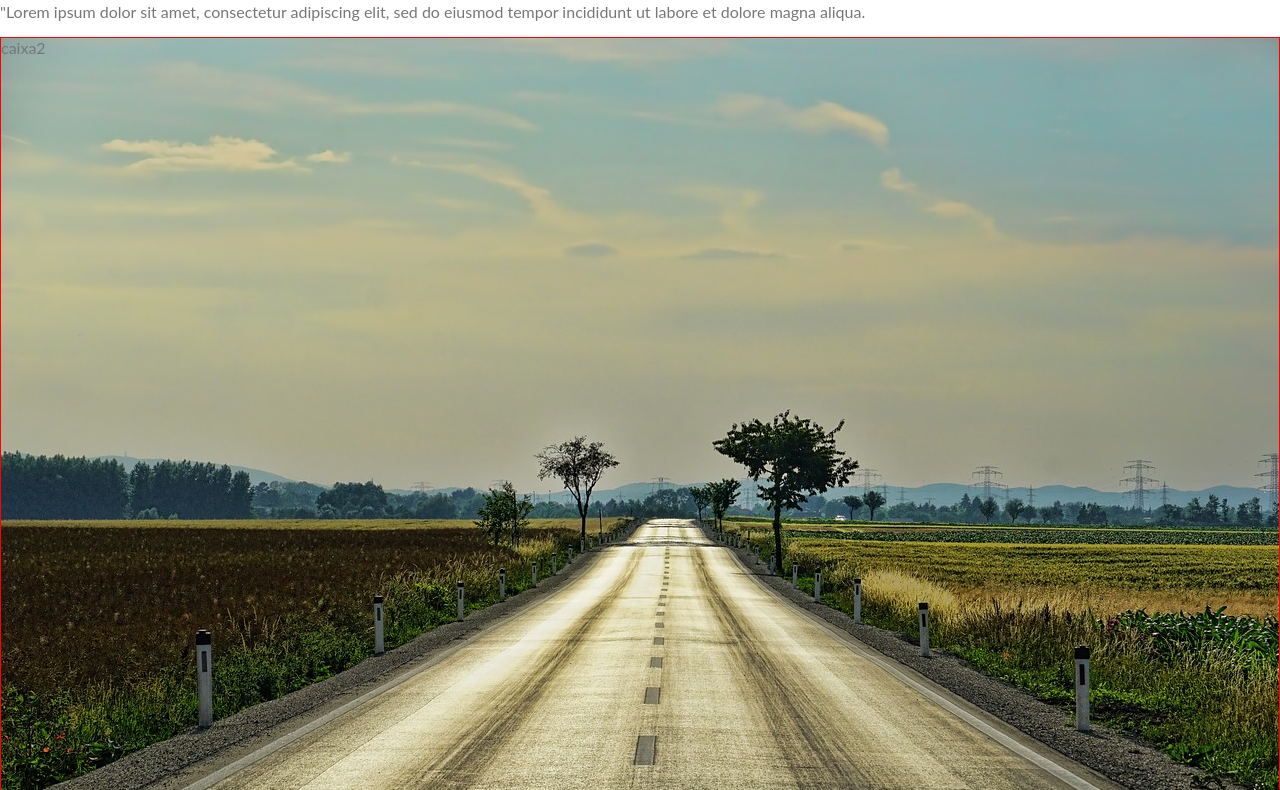
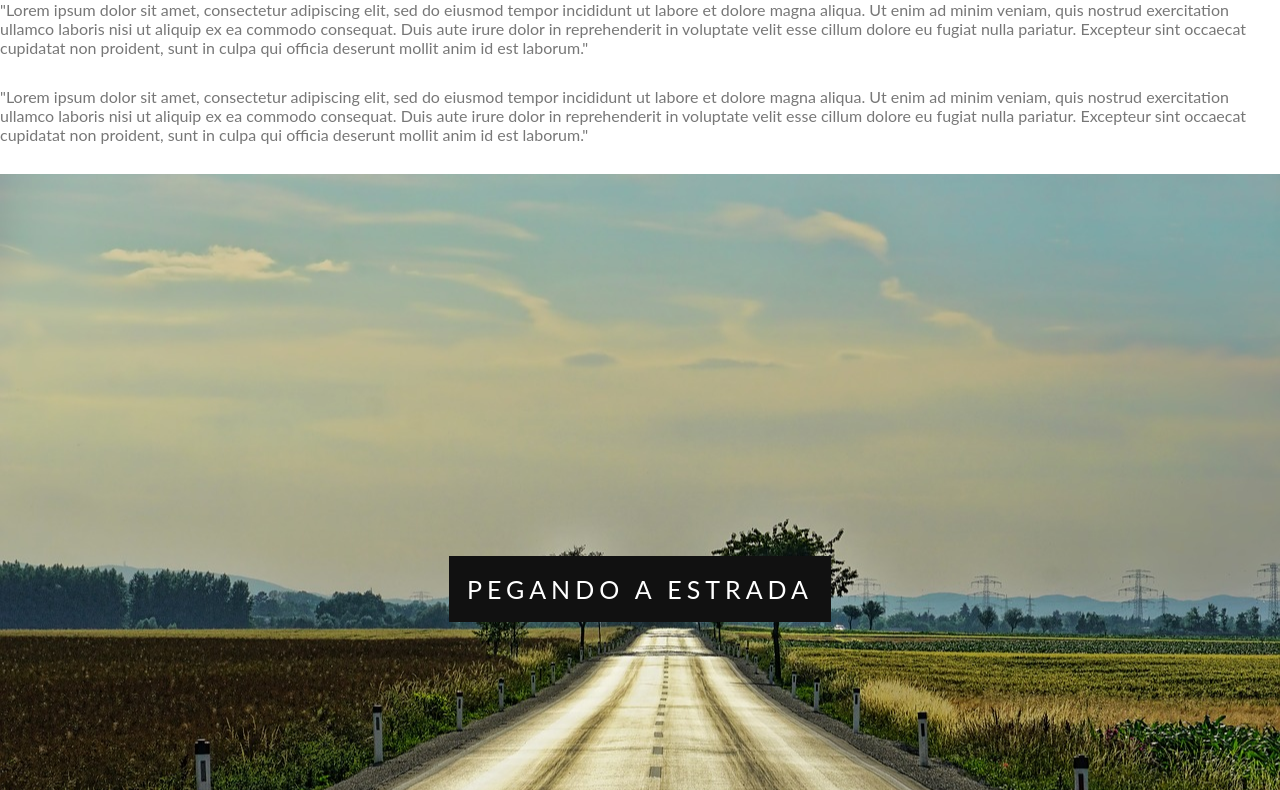
Before and after one commit to ShrrgnienT-T/PARALAX, a plain HTML site: page INDEX.HTML in a window 1280 px wide. Shown: the part 859-1649 px from the top of the page. Drawn offline with Linux system fonts and the light colour scheme.

Commit message:
paralax final

```diff
--- a/INDEX.HTML
+++ b/INDEX.HTML
@@ -25,9 +25,14 @@
         text-align: center;
     }
     /* EFEITO PARALAX */
-     .caixa1, .caixa2{
-        border: 1px solid red;
+     .caixa1, .caixa2, .caixa3, .caixa4{
+        position: relative;
         height: 100%;
+        background-repeat: no-repeat;
+        background-size: cover;
+        background-position: center;
+        background-attachment: fixed;
+
      }
      .caixa1{
         background-image: url(imagens/imagem1.jpg);
@@ -36,20 +41,73 @@
      .caixa2{
         background-image: url(imagens/imagem2.jpg);
      }
+     .caixa3{
+        background-image: url(imagens/imagem3.jpg);
+     }
+     .caixa4{
+        background-image: url(imagens/imagem4.jpg);
+     }
 
+  p{
+    margin-bottom: 30px;
+  }
+    .conteudo-titulo{
+        position: absolute;
+        left: 0%;
+        top: 50%;
+        width: 100%;
+        text-align: center;
+    }
+    .conteudo-titulo span.titulo{
+        color: #fff;
+        background-color: #111;
+        padding: 18px;
+        font-size: 25px;
+        letter-spacing: 5px;
+
+    }
 </style>
 <body>
     <div class="caixa1">
-        caixa1
+        <div class="conteudo-titulo">
+           <span class="titulo">PASSEIO DE BALÕES </span>
+        </div>
     </div>
     <div >
         <h3>Parallax</h3>
-        <p> "Lorem ipsum dolor sit amet, consectetur adipiscing elit, sed do eiusmod tempor incididunt ut labore et dolore magna aliqua.
+        <p> "Lorem ipsum dolor sit amet, consectetur adipiscing elit, sed do eiusmod tempor incididunt ut labore et dolore magna aliqua. Ut enim ad minim veniam, quis nostrud exercitation ullamco laboris nisi ut aliquip ex ea commodo consequat. Duis aute irure dolor in reprehenderit in voluptate velit esse cillum dolore eu fugiat nulla pariatur. Excepteur sint occaecat cupidatat non proident, sunt in culpa qui officia deserunt mollit anim id est laborum."</p>
+        <p> "Lorem ipsum dolor sit amet, consectetur adipiscing elit, sed do eiusmod tempor incididunt ut labore et dolore magna aliqua. Ut enim ad minim veniam, quis nostrud exercitation ullamco laboris nisi ut aliquip ex ea commodo consequat. Duis aute irure dolor in reprehenderit in voluptate velit esse cillum dolore eu fugiat nulla pariatur. Excepteur sint occaecat cupidatat non proident, sunt in culpa qui officia deserunt mollit anim id est laborum."</p>
 
         </div>
 
     <div class="caixa2">
-       caixa2
+        <div class="conteudo-titulo">
+            <span class="titulo">PEGANDO A ESTRADA </span>
+         </div>
+    </div>
+    <div >
+        <h3>Parallax</h3>
+        <p> "Lorem ipsum dolor sit amet, consectetur adipiscing elit, sed do eiusmod tempor incididunt ut labore et dolore magna aliqua. Ut enim ad minim veniam, quis nostrud exercitation ullamco laboris nisi ut aliquip ex ea commodo consequat. Duis aute irure dolor in reprehenderit in voluptate velit esse cillum dolore eu fugiat nulla pariatur. Excepteur sint occaecat cupidatat non proident, sunt in culpa qui officia deserunt mollit anim id est laborum."</p>
+        <p> "Lorem ipsum dolor sit amet, consectetur adipiscing elit, sed do eiusmod tempor incididunt ut labore et dolore magna aliqua. Ut enim ad minim veniam, quis nostrud exercitation ullamco laboris nisi ut aliquip ex ea commodo consequat. Duis aute irure dolor in reprehenderit in voluptate velit esse cillum dolore eu fugiat nulla pariatur. Excepteur sint occaecat cupidatat non proident, sunt in culpa qui officia deserunt mollit anim id est laborum."</p>
+
+        </div>
+
+    <div class="caixa3">
+        <div class="conteudo-titulo">
+            <span class="titulo">POR DO SOL </span>
+         </div>
+    </div>
+    <div >
+        <h3>Parallax</h3>
+        <p> "Lorem ipsum dolor sit amet, consectetur adipiscing elit, sed do eiusmod tempor incididunt ut labore et dolore magna aliqua. Ut enim ad minim veniam, quis nostrud exercitation ullamco laboris nisi ut aliquip ex ea commodo consequat. Duis aute irure dolor in reprehenderit in voluptate velit esse cillum dolore eu fugiat nulla pariatur. Excepteur sint occaecat cupidatat non proident, sunt in culpa qui officia deserunt mollit anim id est laborum."</p>
+        <p> "Lorem ipsum dolor sit amet, consectetur adipiscing elit, sed do eiusmod tempor incididunt ut labore et dolore magna aliqua. Ut enim ad minim veniam, quis nostrud exercitation ullamco laboris nisi ut aliquip ex ea commodo consequat. Duis aute irure dolor in reprehenderit in voluptate velit esse cillum dolore eu fugiat nulla pariatur. Excepteur sint occaecat cupidatat non proident, sunt in culpa qui officia deserunt mollit anim id est laborum."</p>
+
+        </div>
+
+    <div class="caixa4">
+        <div class="conteudo-titulo">
+            <span class="titulo">MONTANHAS</span>
+         </div>
     </div>
 </body>
 </html>
```
